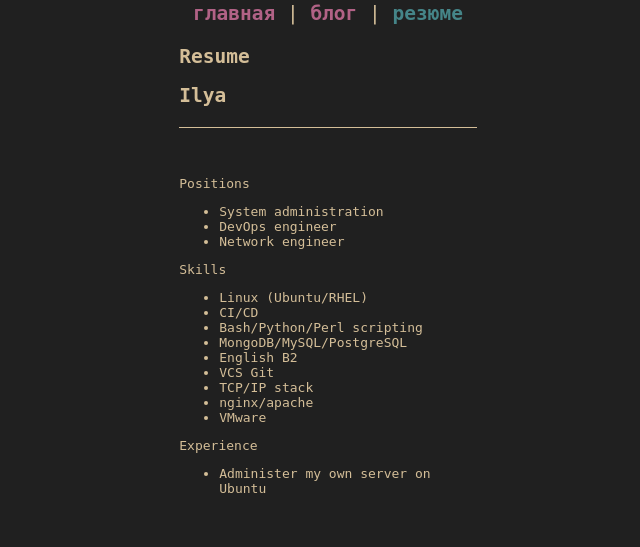
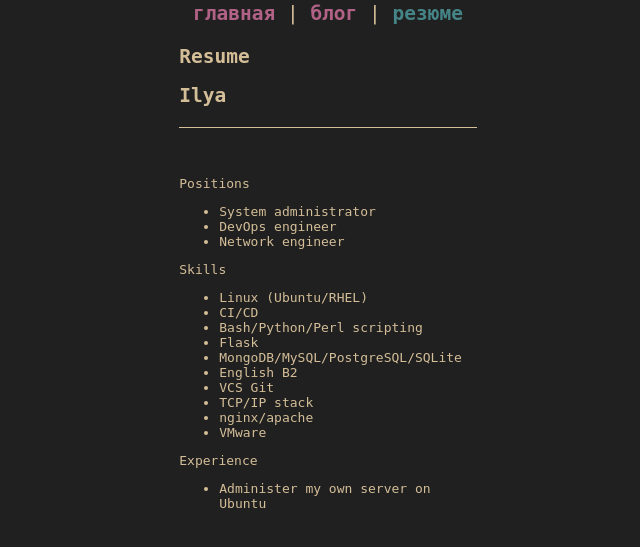
Before and after one commit to kolpaa/kolpa_site, a Flask app: page /resume in a window 1280 px wide. Shown: the part 206-753 px from the top of the page, without its empty margins (312-952 px from the left). Run offline with Flask 2, Linux system fonts and the light colour scheme.

Commit message:
Надписи изменил

```diff
--- a/FDataBase.py
+++ b/FDataBase.py
@@ -35,7 +35,7 @@ class FDataBase:
         return []
 
     def getCatData(self):
-        sql = '''SELECT rowid, * FROM cat'''
+        sql = '''SELECT rowid, * FROM cat ORDER BY rowid DESC'''
         try:
             self.__cur.execute(sql)
             res = self.__cur.fetchall()
--- a/templates/kusya.html
+++ b/templates/kusya.html
@@ -36,7 +36,7 @@
 
     <section id="title">
       <p>
-        Это моя кошка Куся
+       Рекурсия, для друзей просто Куся :3
       </p>
       <br>
     </section>
--- a/templates/resume.html
+++ b/templates/resume.html
@@ -44,7 +44,7 @@
             <br>
             <p class="head">Positions</p>
             <ul>
-              <li>System administration</li>
+              <li>System administrator</li>
               <li>DevOps engineer</li>
               <li>Network engineer</li>
             </ul>
@@ -53,7 +53,8 @@
                 <li>Linux (Ubuntu/RHEL)</li>
                 <li>CI/CD</li>
                 <li>Bash/Python/Perl scripting</li>
-                <li>MongoDB/MySQL/PostgreSQL</li>
+                <li>Flask</li>
+                <li>MongoDB/MySQL/PostgreSQL/SQLite</li>
                 <li>English B2</li>
                 <li>VCS Git</li>
                 <li>TCP/IP stack</li>
```
Also changed, not shown: static/kolpa.db.
